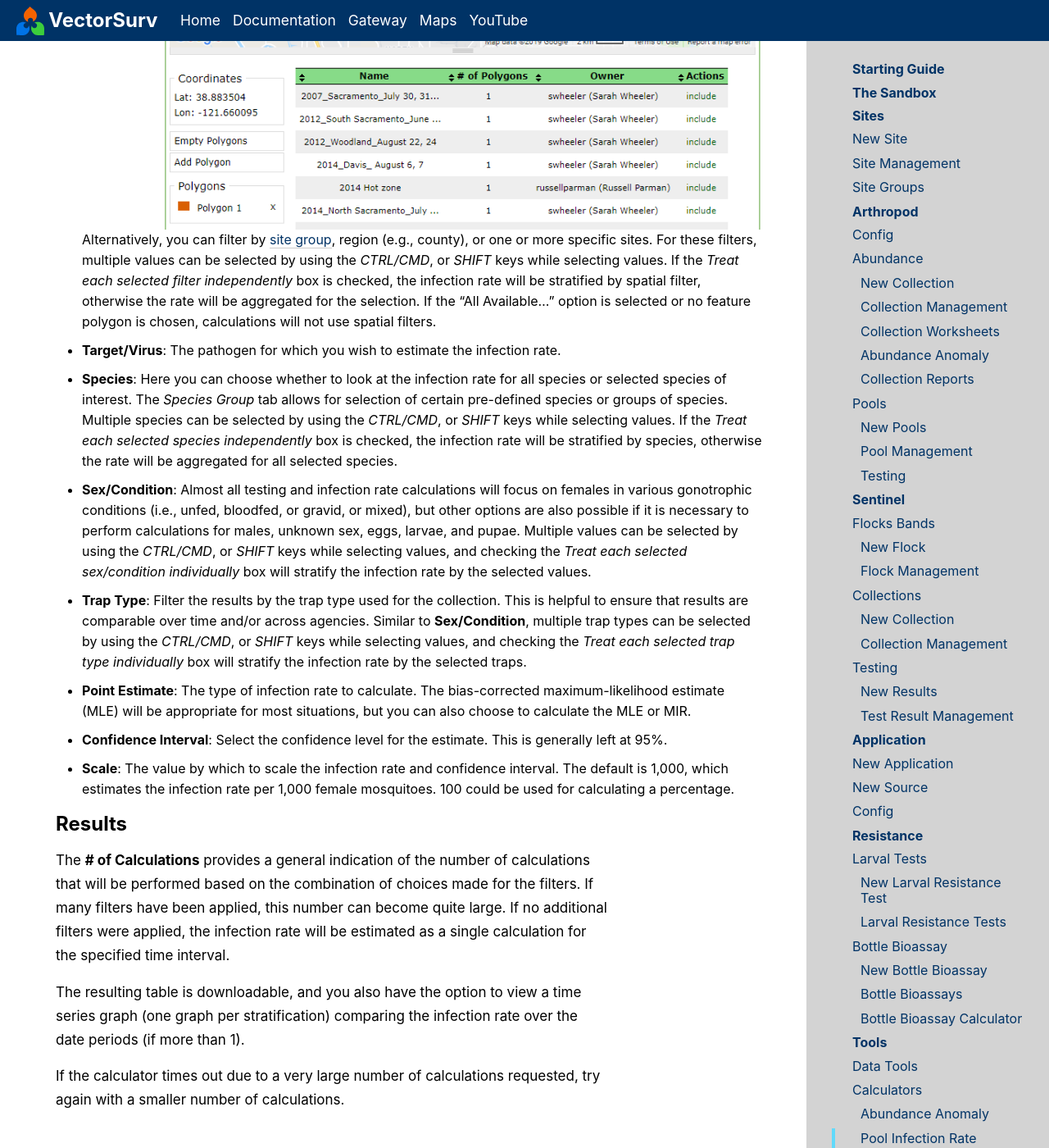
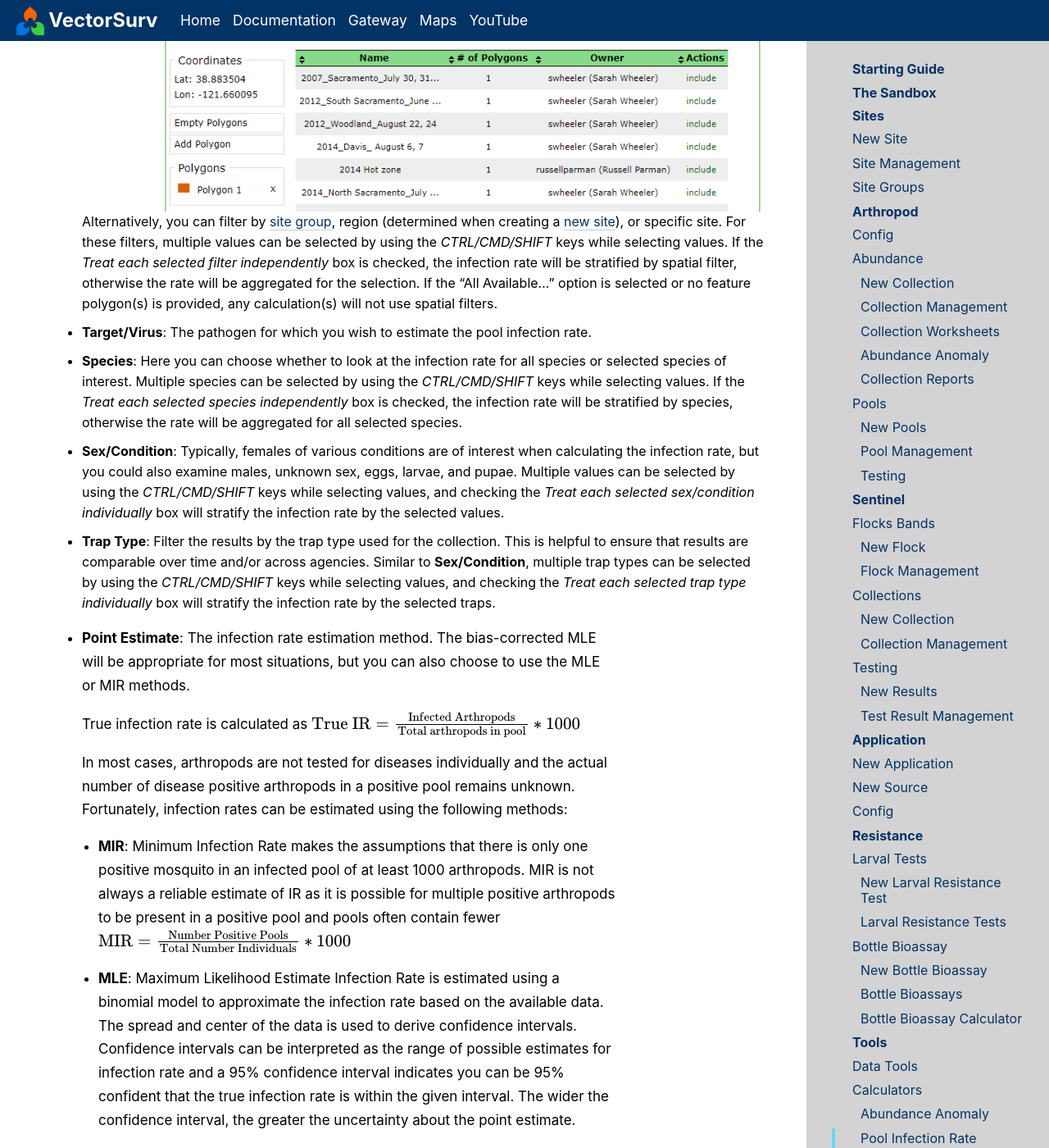
Before and after one commit to tlvaldepena/vectorsurv.org, a Jekyll site: the page built from _docs/tools/calculators/infection-rate.md, in a window 1280 px wide and 1400 px high, scrolled down 1563 px. Shown: the whole window at 82% size. Built offline with Jekyll 4.4.1, drawn with Linux system fonts in a browser that asks for light colours; some of the changed text lies outside the part shown.

Commit message:
Update infection-rate.md (#22)
* Update infection-rate.md

* Update infection-rate.md

* added mathjax, updated infection rate docs

---------

Co-authored-by: oliviawinokur <OCWINOKUR@UCDAVIS.EDU>

```diff
--- a/_data/docs_nav.yml
+++ b/_data/docs_nav.yml
@@ -88,5 +88,5 @@
         - link: /docs/settings/tokens/
 - title: Bulletin Board
   link: /docs/bulletin_board/
-# - title: API
-#   link: http://
+- title: API
+  link: https://docs.api.vectorsurv.org/
--- a/_docs/tools/calculators/infection-rate.md
+++ b/_docs/tools/calculators/infection-rate.md
@@ -3,31 +3,46 @@
 gateway-url: https://gateway.vectorsurv.org/arthro/ppf/pool_infection_calc
 ---
 
-The pool infection rate calculator estimates the arbovirus infection rate based on testing pools of mosquitoes. This calculator is intended to reproduce [statistical methods implemented by CDC](https://www.cdc.gov/westnile/resourcepages/mosqSurvSoft.html) for estimation of infection prevalence from pooled samples.
+The pool infection rate calculator estimates the arbovirus infection rate based on testing pools of mosquitoes. This calculator is based on the [CDC/DVBID MLE/MIR Microsoft Excel add-in](https://www.cdc.gov/westnile/resourcepages/mosqSurvSoft.html).
 
 ## Fields
 
+- **Agency**: Choose the agency or agencies for which you wish to calculate an infection rate. Multiple agencies can be selected by using the _CTRL/CMD/SHIFT_ keys while selecting values. This could be your own agency to compare the current year to past years, or more than one agency to compare to neighboring districts. If the _Treat each selected agency independently_ box is checked, the rate will be stratified by agency (ignored if only one agency is selected). If left unchecked, the infection rate will be aggregated for all selected agencies.
 - **Peer Agency**: In addition to calculations for your own agency (the default), this selection allows you to choose other agencies for which you wish to calculate an infection rate. Multiple agencies can be selected by using the _CTRL/CMD_, or _SHIFT_ keys while selecting values. This allows you to compare results for your agency to those of neighboring agencies. Note that calculations for other agencies are possible only for the the entire agency. If the _Treat each selected agency independently_ box is checked, the rates will be calculated separately for each agency (ignored if only one agency is selected). If left unchecked, the infection rate will be aggregated for all selected agencies.
 
+- **Date Period**: Specify the time period for which you wish to calculate an infection rate. You can manually select a date range with the date format specified on the [Account Preferences]({{ site.baseur1 }}/docs/settings/account-preferences) page or choose a specific week or month in a year. If calculating for a month, there is a box to specify whether to use half-months instead of full-months. If this box is checked, each month will be divided into two parts, days 1-15 and days 16 to the last day of the month (28, 29, 30, or 31), and _only_ the second half of the month will be calculated.
+  ![Date period field]({{ site.baseur1 }}/assets/images/docs/date-range-infection-rate.PNG)
+- **# of Date Periods**: Must be at least 1 to make a calculation. If this number is larger than 1, the infection rate is calculated for the selected date period and the same period immediately preceding. Ex: You are using a manual date range of 4 days. If the number of date periods is 2, the calculator will estimate the infection rate separately for the selected 4 days and for the 4-day period ending right before the start date of your range.
+- **Spatial Filter**: This feature allows you to filter results within the agency or agencies. You can draw a polygon on the map using the feature tab, or include a previously saved feature from the [Spatial Features]({{ site.baseurl }}/docs/tools/spatial-tools) page. ![Polygon example]({{ site.baseur1 }}/assets/images/docs/spatial-feature-tools.PNG) Alternatively, you can filter by [site group]({{ site.baseur1 }}/docs/site/site-group), region (determined when creating a [new site]({{ site.baseur1 }}/docs/site)), or specific site. For these filters, multiple values can be selected by using the _CTRL/CMD/SHIFT_ keys while selecting values. If the _Treat each selected filter independently_ box is checked, the infection rate will be stratified by spatial filter, otherwise the rate will be aggregated for the selection. If the "All Available..." option is selected or no feature polygon(s) is provided, any calculation(s) will not use spatial filters.
+- **Target/Virus**: The pathogen for which you wish to estimate the pool infection rate.
+- **Species**: Here you can choose whether to look at the infection rate for all species or selected species of interest. Multiple species can be selected by using the _CTRL/CMD/SHIFT_ keys while selecting values. If the _Treat each selected species independently_ box is checked, the infection rate will be stratified by species, otherwise the rate will be aggregated for all selected species.
+- **Sex/Condition**: Typically, females of various conditions are of interest when calculating the infection rate, but you could also examine males, unknown sex, eggs, larvae, and pupae. Multiple values can be selected by using the _CTRL/CMD/SHIFT_ keys while selecting values, and checking the _Treat each selected sex/condition individually_ box will stratify the infection rate by the selected values.
+- **Trap Type**: Filter the results by the trap type used for the collection. This is helpful to ensure that results are comparable over time and/or across agencies. Similar to **Sex/Condition**, multiple trap types can be selected by using the _CTRL/CMD/SHIFT_ keys while selecting values, and checking the _Treat each selected trap type individually_ box will stratify the infection rate by the selected traps.
+- **Point Estimate**: The infection rate estimation method. The bias-corrected MLE will be appropriate for most situations, but you can also choose to use the MLE or MIR methods.
 
-- **Date Period**: Specify the time period for which you wish to calculate an infection rate. You can manually select a date range with the date format specified on your [Account Preferences]({{ site.baseur1 }}/docs/settings/account-preferences) page, or choose a specific week or month within a year. If calculating for a month, there is a box to specify whether to use half-months instead of full-months. If this box is checked, each month will be divided into two parts, days 1-15 and days 16 to the last day of the month (28, 29, 30, or 31).
+  True infection rate is calculated as
+  $$
+  \text{True IR} = \frac{\text{Infected Arthropods}}{\text{Total arthropods in pool}}*1000
+  $$
 
-  ![Date period field]({{ site.baseur1 }}/assets/images/docs/date-range-infection-rate.PNG)
-- **# of Date Periods**: Must be at least 1 to make a calculation. If this number = 1 (the default), calculations will be performed only for the specified date period. If this number is > 1, the infection rate will calculated for the specified number of date periods going *backward* in time from the specified date period. Intervals of prior date periods match those of the ***Date Period*** defined above.
-Example: If you define a manual date period of 4 days and set the number of date periods = 2, the calculator will estimate the infection rate separately for the selected 4-day period and for the 4-day period immediately preceding the start date of your range.
-- **Spatial Filter**: This feature allows you to filter results within your agency by geographic location. You can use the *Feature* tab to select one or more pre-defined features (i.e., spatial areas) from the [Spatial Features]({{ site.baseurl }}/docs/tools/spatial-tools) page. ![Polygon example]({{ site.baseur1 }}/assets/images/docs/spatial-feature-tools.PNG) Alternatively, you can filter by [site group]({{ site.baseur1 }}/docs/site/site-group), region (e.g., county), or one or more specific sites. For these filters, multiple values can be selected by using the _CTRL/CMD_, or _SHIFT_ keys while selecting values. If the _Treat each selected filter independently_ box is checked, the infection rate will be stratified by spatial filter, otherwise the rate will be aggregated for the selection. If the "All Available..." option is selected or no feature polygon is chosen, calculations will not use spatial filters.
-- **Target/Virus**: The pathogen for which you wish to estimate the infection rate.
-- **Species**: Here you can choose whether to look at the infection rate for all species or selected species of interest. The *Species Group* tab allows for selection of certain pre-defined species or groups of species. Multiple species can be selected by using the _CTRL/CMD_, or _SHIFT_ keys while selecting values. If the _Treat each selected species independently_ box is checked, the infection rate will be stratified by species, otherwise the rate will be aggregated for all selected species.
-- **Sex/Condition**: Almost all testing and infection rate calculations will focus on females in various gonotrophic conditions (i.e., unfed, bloodfed, or gravid, or mixed), but other options are also possible if it is necessary to perform calculations for males, unknown sex, eggs, larvae, and pupae. Multiple values can be selected by using the _CTRL/CMD_, or _SHIFT_ keys while selecting values, and checking the _Treat each selected sex/condition individually_ box will stratify the infection rate by the selected values.
-- **Trap Type**: Filter the results by the trap type used for the collection. This is helpful to ensure that results are comparable over time and/or across agencies. Similar to **Sex/Condition**, multiple trap types can be selected by using the _CTRL/CMD_, or _SHIFT_ keys while selecting values, and checking the _Treat each selected trap type individually_ box will stratify the infection rate by the selected traps.
-- **Point Estimate**: The type of infection rate to calculate. The bias-corrected maximum-likelihood estimate (MLE) will be appropriate for most situations, but you can also choose to calculate the MLE or MIR.
-- **Confidence Interval**: Select the confidence level for the estimate. This is generally left at 95%.
-- **Scale**: The value by which to scale the infection rate and confidence interval. The default is 1,000, which estimates the infection rate per 1,000 female mosquitoes. 100 could be used for calculating a percentage.
+   In most cases, arthropods are not tested for diseases individually and the actual number of disease positive arthropods in a positive pool remains unknown. Fortunately, infection rates can be estimated using the following methods:
+    <br>
+  - **MIR**: Minimum Infection Rate makes the assumptions that there is only one positive mosquito in an infected pool of at least 1000 arthropods. MIR is not always a reliable estimate of IR as it is possible for multiple positive arthropods to be present in a positive pool and pools often contain fewer
+$$\text{MIR} =  \frac{\text{Number Positive Pools}} {\text{Total Number Individuals}}  * 1000$$
+
+  - **MLE**: Maximum Likelihood Estimate Infection Rate is estimated using a binomial model to approximate the infection rate based on the available data. The spread and center of the data is used to derive confidence intervals. Confidence intervals can be interpreted as the range of possible estimates for infection rate and a 95% confidence interval indicates you can be 95% confident that the true infection rate is within the given interval. The wider the confidence interval, the greater the uncertainty about the point estimate.
+
+  - **Bias-Corrected MLE**: The standard MLE can have significant bias depending on the quantity and quality of available data. The bias-corrected MLE seeks to reduce this bias and is the recommended point estimate when sample size is small. The bias-corrected MLE will be appropriate for most situations.
+ <br>
+ - **Confidence Interval**: Select the confidence level for the estimate. This is generally left at 95%.
+- **Scale**: The value by which to scale the infection rate and confidence interval. The estimated infection rate per 1000 (default) female mosquitoes.
 
 ## Results
 
-The **# of Calculations** provides a general indication of the number of calculations that will be performed based on the combination of choices made for the filters. If many filters have been applied, this number can become quite large. If no additional filters were applied, the infection rate will be estimated as a single calculation for the specified time interval.
+The **# of Calculations** indicator shows how many calculations will be performed based on the stratifications (checkboxes) that have been selected. If none of the boxes were checked, the infection rate at the desired time interval will be aggregated to a single calculation. The resulting table is downloadable, and you also have the option to view a time series graph (one graph per stratification) comparing the infection rate over the date periods (if more than 1).
 
-The resulting table is downloadable, and you also have the option to view a time series graph (one graph per stratification) comparing the infection rate over the date periods (if more than 1).
-
-If the calculator times out due to a very large number of calculations requested, try again with a smaller number of calculations.
+- **Infection Rate PE**: Infection rate point estimate calculated from the selected method
+- **Upper** and **Lower**: The upper and lower bounds of the confidence interval
+- **Individuals**: The interval sum of arthropods present in all pools within that interval
+- **Positives**: The amount of positive pools used in the calculation
+- **Pools**: The total number of pools used in the calculation
--- a/_layouts/defaultdocs.html
+++ b/_layouts/defaultdocs.html
@@ -8,6 +8,8 @@
 	<link rel="stylesheet" type="text/css" media="screen" href="{{ '/assets/css/style.css?v=' | append: site.github.build_revision | relative_url }}">
 	<title>{{ site.title }} - {{ site.description }}</title>
 	<link rel="shortcut icon" href="/favicon3.ico">
+  <script src="https://polyfill.io/v3/polyfill.min.js?features=es6"></script>
+  <script id="MathJax-script" async src="https://cdn.jsdelivr.net/npm/mathjax@3/es5/tex-mml-chtml.js"></script>
 </head>
 
 <body>
--- a/_layouts/docs.html
+++ b/_layouts/docs.html
@@ -1,6 +1,10 @@
 ---
 layout: defaultdocs
 ---
+<head>
+  <script src="https://polyfill.io/v3/polyfill.min.js?features=es6"></script>
+  <script id="MathJax-script" async src="https://cdn.jsdelivr.net/npm/mathjax@3/es5/tex-mml-chtml.js"></script>
+</head>
 
 <article class="documentation">
   <!-- add div class to add padding to top -->
```
Also changed, not shown: _docs/index.md (+3 -3 lines).
